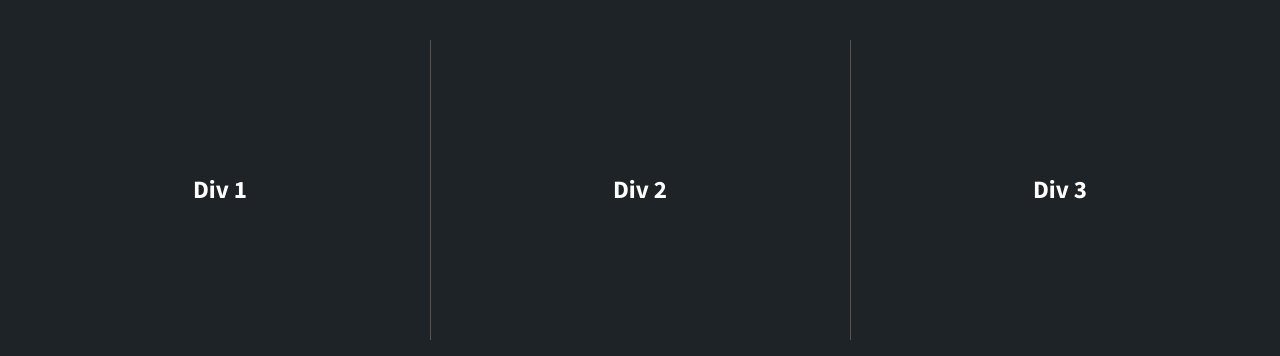
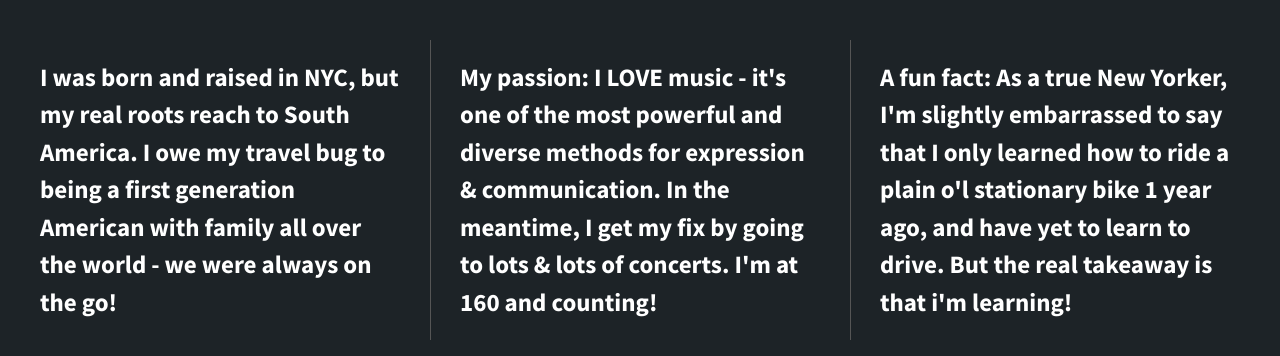
Before and after one commit to MickDollentas/divs-flexbox-starter, a plain HTML site: page index.html in a window 1280 px wide. Drawn offline with nearby package versions, Linux system fonts and the light colour scheme.

```diff
--- a/index.html
+++ b/index.html
@@ -23,13 +23,16 @@
 
         <section class="wrapper">
             <div class="div-1">
-                Div 1
+                I was born and raised in NYC, but my real roots reach to South America. I owe my travel bug to
+                being a first generation American with family all over the world - we were always on the go!
             </div>
             <div class="div-2">
-                Div 2
+                My passion: I LOVE music - it's one of the most powerful and diverse methods for expression &
+                communication. In the meantime, I get my fix by going to lots & lots of concerts. I'm at 160 and counting!
             </div>
             <div class="div-3">
-                Div 3
+                A fun fact: As a true New Yorker, I'm slightly embarrassed to say that I only learned how to ride a plain
+                o'l stationary bike 1 year ago, and have yet to learn to drive. But the real takeaway is that i'm learning!
             </div>
         </section>
 
```
